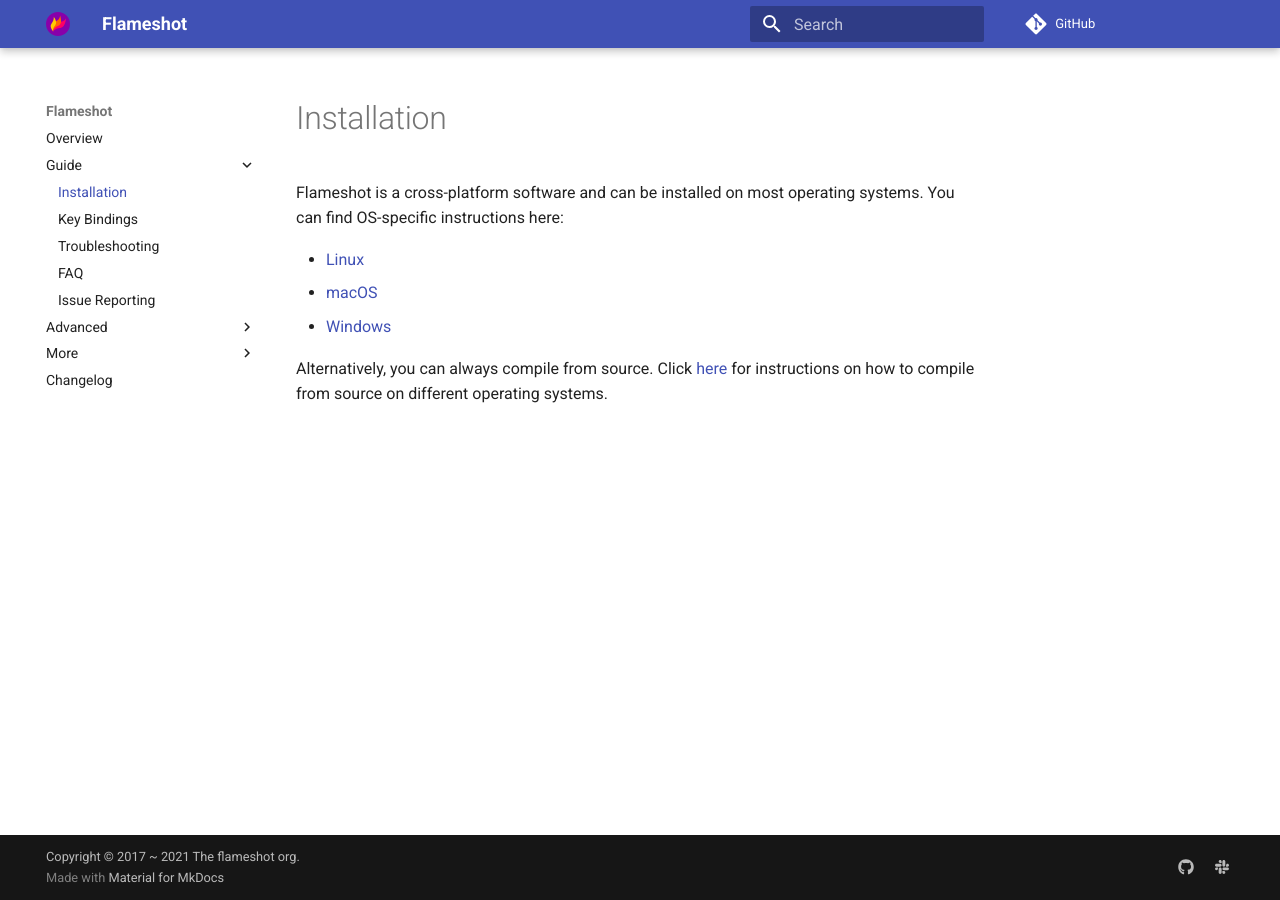
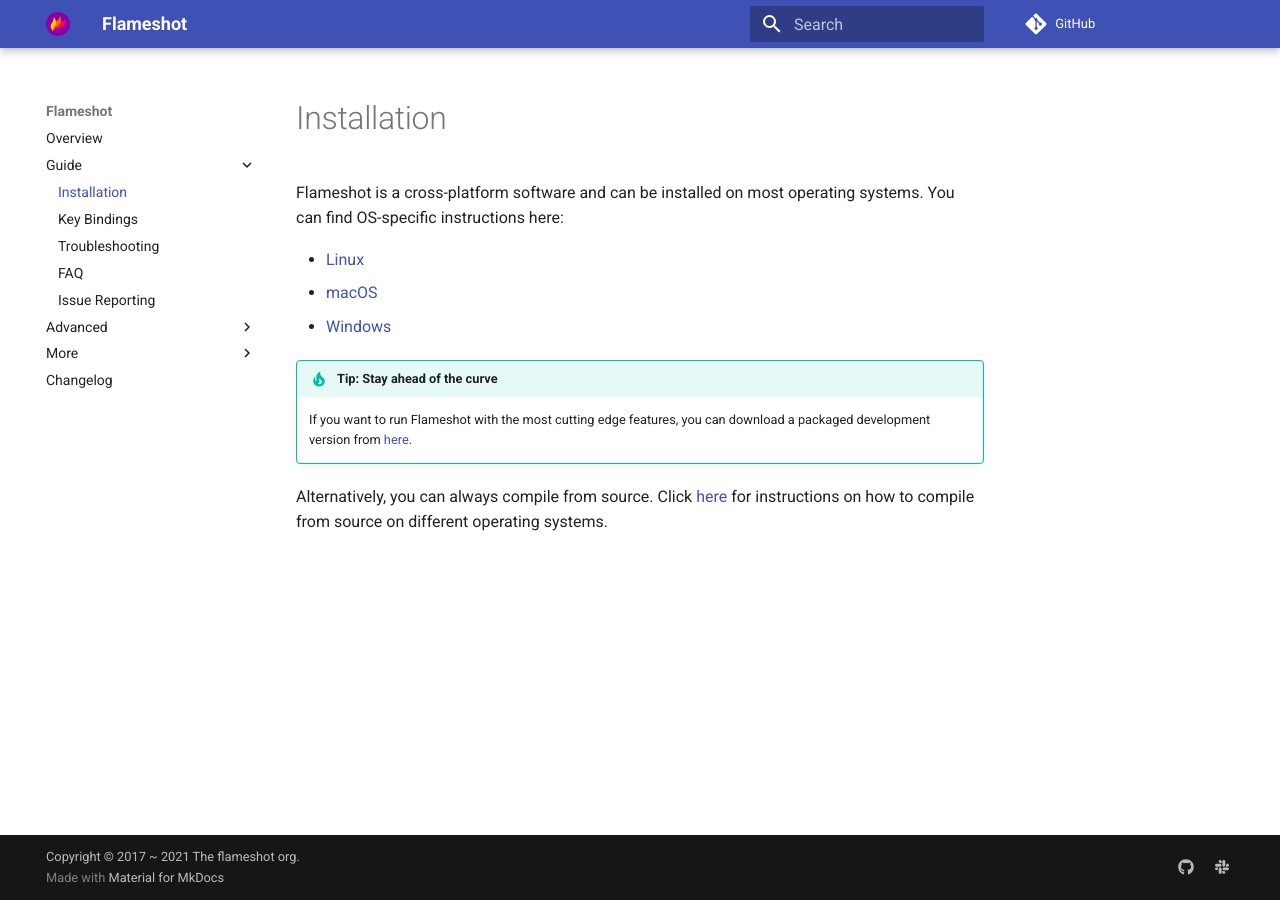
Before and after one commit to flameshot-org/flameshot-org.github.io, an MkDocs documentation site: the page built from docs/guide/installation/installation-index.md, in a window 1280 px wide. Built offline with MkDocs 1.6.1 and Material for MkDocs 9.7.7, drawn with Linux system fonts in a browser that asks for light colours; comment, search, counter and statistics services are not loaded.

Commit message:
Add nightly links
Signed-off-by: Haris Gušić <harisgusic.dev@gmail.com>

```diff
--- a/docs/guide/installation/installation-index.md
+++ b/docs/guide/installation/installation-index.md
@@ -6,4 +6,9 @@
 - [macOS](/guide/installation/installation-osx)
 - [Windows](/guide/installation/installation-windows)
 
+!!! tip "Tip: Stay ahead of the curve"
+
+    If you want to run Flameshot with the most cutting edge features, you can
+    download a packaged development version from [here](/nightly).
+
 Alternatively, you can always compile from source. Click [here](/guide/installation/compilation) for instructions on how to compile from source on different operating systems.
```
Also changed, not shown: docs/guide/installation/installation-linux.md (+5 -0 lines), docs/guide/installation/installation-osx.md (+5 -0 lines), docs/guide/installation/installation-windows.md (+5 -0 lines), docs/nightly.md (added, +13 -0 lines).
